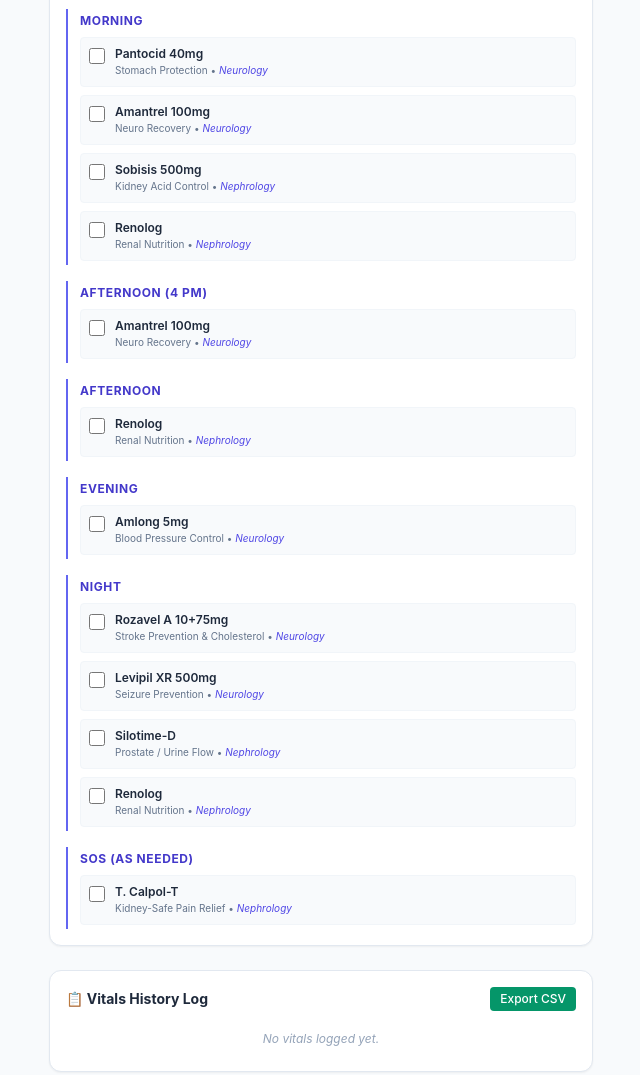
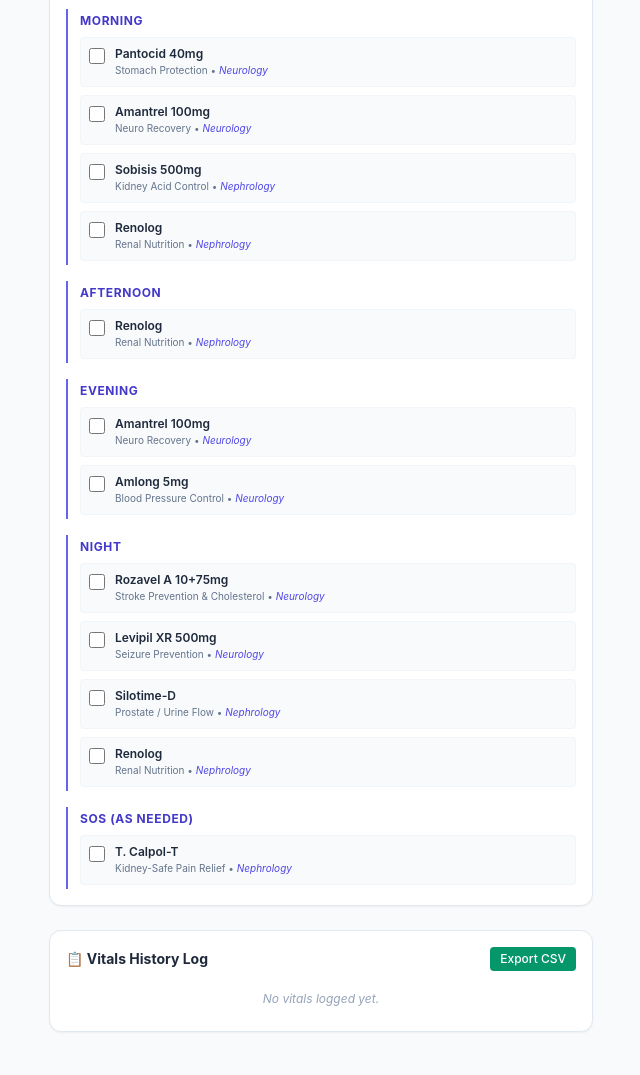
Before and after one commit to fbexperimental/FamilyCare, a plain HTML site: page index.html in a window 1280 px wide. Shown: the part 963-2038 px from the top of the page, without its empty margins (319-959 px from the left). Drawn offline with nearby package versions, Linux system fonts and the light colour scheme; no server answers.

Commit message:
Update Amantrel to evening

```diff
--- a/index.html
+++ b/index.html
@@ -158,10 +158,12 @@
       { id: 'm3', name: 'Sobisis 500mg', time: 'Morning', doc: 'Nephrology', purpose: 'Kidney Acid Control' },
       { id: 'm4', name: 'Renolog', time: 'Morning', doc: 'Nephrology', purpose: 'Renal Nutrition' },
 
-      { id: 'm5', name: 'Amantrel 100mg', time: 'Afternoon (4 PM)', doc: 'Neurology', purpose: 'Neuro Recovery' },
-      { id: 'm6', name: 'Renolog', time: 'Afternoon', doc: 'Nephrology', purpose: 'Renal Nutrition' },
 
+      { id: 'm5', name: 'Renolog', time: 'Afternoon', doc: 'Nephrology', purpose: 'Renal Nutrition' },
+
+      { id: 'm6', name: 'Amantrel 100mg', time: 'Evening', doc: 'Neurology', purpose: 'Neuro Recovery' },
       { id: 'm7', name: 'Amlong 5mg', time: 'Evening', doc: 'Neurology', purpose: 'Blood Pressure Control' },
+
       { id: 'm8', name: 'Rozavel A 10+75mg', time: 'Night', doc: 'Neurology', purpose: 'Stroke Prevention & Cholesterol' },
       { id: 'm9', name: 'Levipil XR 500mg', time: 'Night', doc: 'Neurology', purpose: 'Seizure Prevention' },
       { id: 'm10', name: 'Silotime-D', time: 'Night', doc: 'Nephrology', purpose: 'Prostate / Urine Flow' },
```
